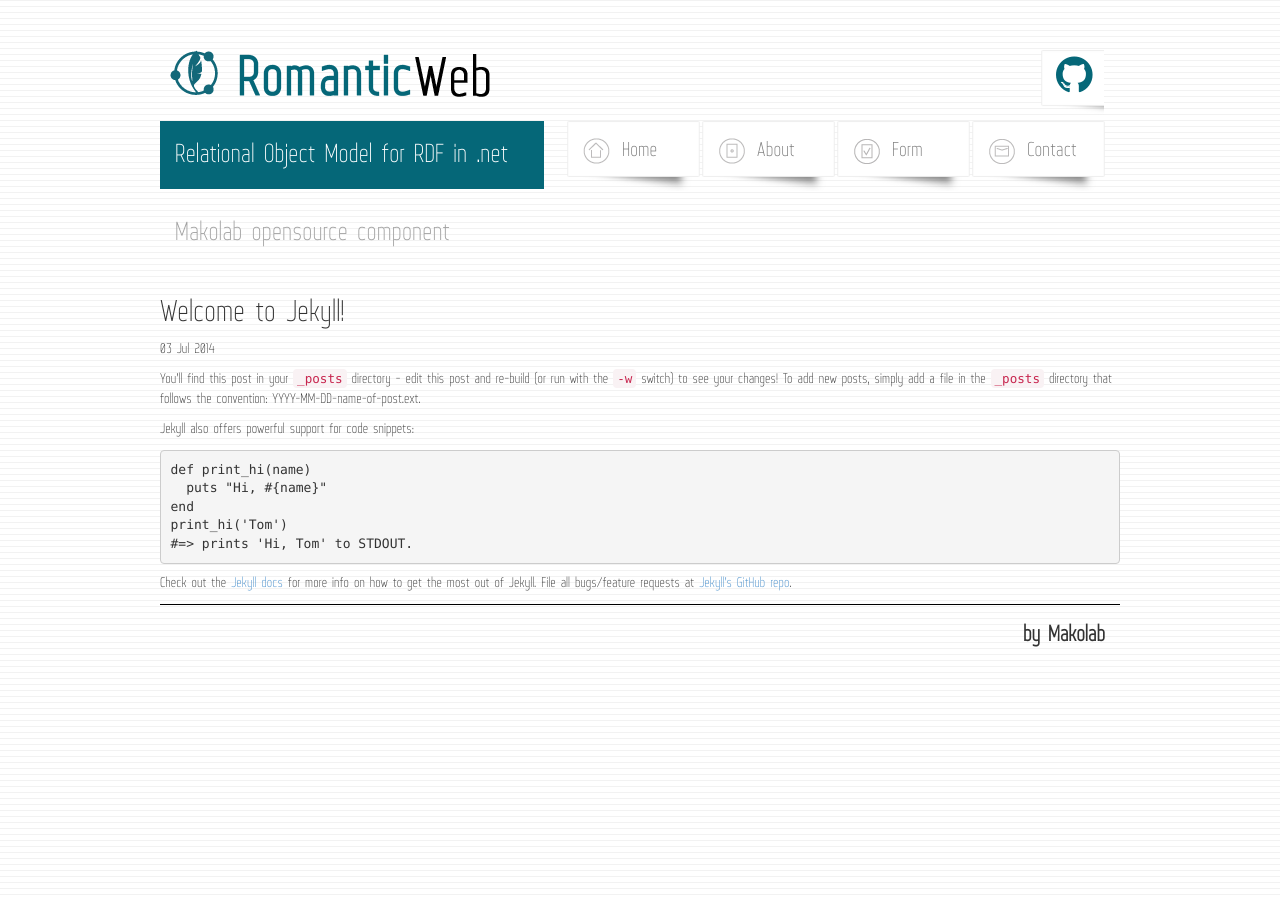
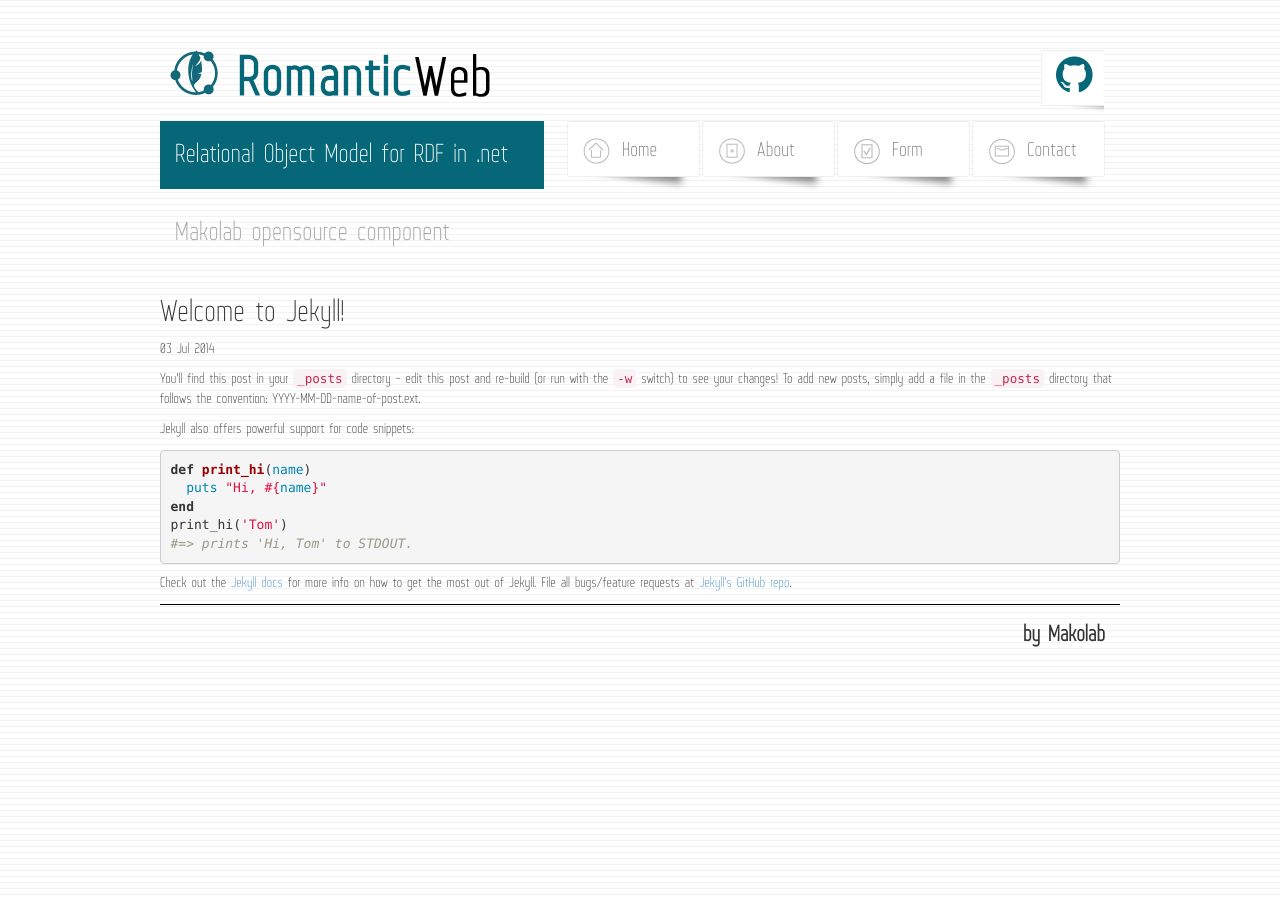
Before and after one commit to MakoLab/RomanticWeb, a Jekyll site: the page built from _posts/2014-07-03-welcome-to-jekyll.markdown, in a window 1280 px wide. Built offline with Jekyll 4.4.1, drawn with Linux system fonts in a browser that asks for light colours; nearby versions of some CDN libraries; Markdown is read by kramdown in place of the engine named in the settings.

Commit message:
missing syntax.css

```diff
--- a/_layouts/default.html
+++ b/_layouts/default.html
@@ -29,6 +29,7 @@
     <link href="{{ site:baseurl }}/dist/css/bootstrap.css" rel="stylesheet">
     <!-- Custom styles for this template -->
     <link href="{{ site:baseurl }}/css/screen.css" rel="stylesheet">
+    <link href="{{ site:baseurl }}/css/syntax.css" rel="stylesheet">
     <!-- Just for debugging purposes. Don't actually copy this line! -->
     <!--[if lt IE 9]><script src="../../assets/js/ie8-responsive-file-warning.js"></script><![endif]-->
     <!-- HTML5 shim and Respond.js IE8 support of HTML5 elements and media queries -->
```
